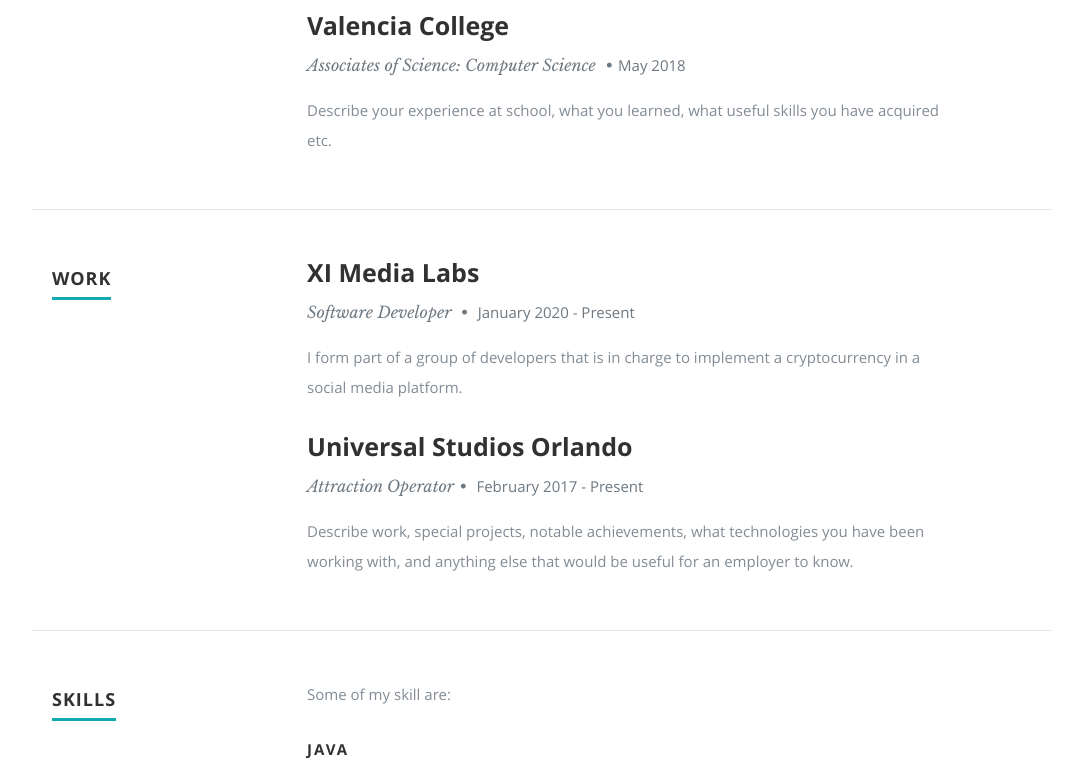
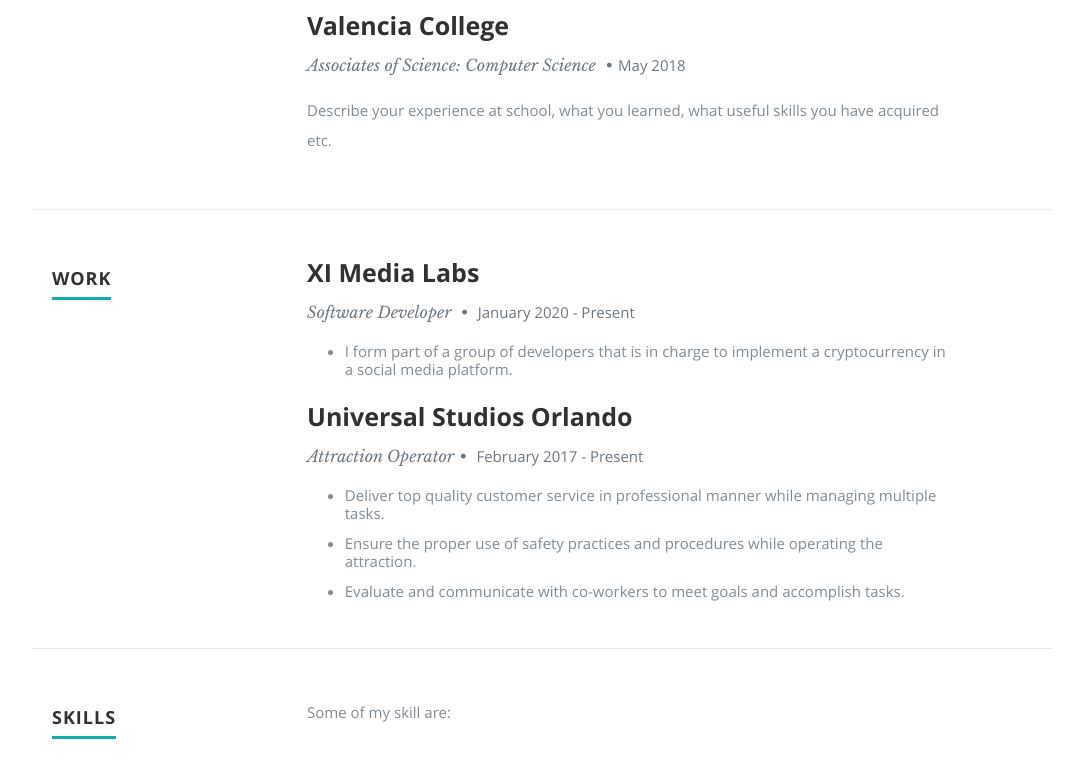
Before and after one commit to joseluis-max/JLVP.github.io, a React (Create React App) app: page / in a window 1280 px wide. Shown: the part 1599-2359 px from the top of the page, without its empty margins (98-1181 px from the left). Built offline with nearby package versions, Linux system fonts and the light colour scheme.

Commit message:
work roles added

```diff
--- a/public/css/layout.css
+++ b/public/css/layout.css
@@ -276,6 +276,12 @@
    margin-right: 5px;
    margin-left: 5px;
 }
+
+#resume .workroles{
+   list-style-type: disc;
+   padding-left: 1cm;
+}
+
 #resume .date {
    font: 15px/24px 'opensans-regular', sans-serif;
    margin-top: 6px;
--- a/public/resumeData.json
+++ b/public/resumeData.json
@@ -3,7 +3,7 @@
     "name":"Erick Pena",
     "occupation":"Sotware Engineer",
     "description":"I am a highly motivated student with a strong Computer Science background. I am very passionate about programming and I am always looking for new technologies to learn. Seek to pursue new position with room for advancement alongside growing team",
-    "image":"profilepic.jpg",
+    "image":"profilepic.jpeg",
     "bio":"Use this bio section as your way of describing yourself and saying what you do, what technologies you like to use or feel most comfortable with, describing your personality, or whatever else you feel like throwing in.",
     "contactmessage":"Here is where you should write your message to readers to have them get in contact with you.",
     "email": "erick1439@live.com",
@@ -55,13 +55,19 @@
         "company":"XI Media Labs",
         "title":"Software Developer ",
         "years":"January 2020 - Present",
-        "description":"I form part of a group of developers that is in charge to implement a cryptocurrency in a social media platform."
+        "description":"I form part of a group of developers that is in charge to implement a cryptocurrency in a social media platform.",
+        "check": ["I form part of a group of developers that is in charge to implement a cryptocurrency in a social media platform."
+        ]
       },
       {
         "company":"Universal Studios Orlando",
         "title":"Attraction Operator",
         "years":"February 2017 - Present",
-        "description":"Describe work, special projects, notable achievements, what technologies you have been working with, and anything else that would be useful for an employer to know."
+        "description":"Describe work, special projects, notable achievements, what technologies you have been working with, and anything else that would be useful for an employer to know.",
+        "check": ["Deliver top quality customer service in professional manner while managing multiple tasks.",
+          "Ensure the proper use of safety practices and procedures while operating the attraction.",
+          "Evaluate and communicate with co-workers to meet goals and accomplish tasks."
+        ]
       }
     ],
     "skills":[
--- a/src/Components/Resume.js
+++ b/src/Components/Resume.js
@@ -11,9 +11,12 @@
         <p>{education.description}</p></div>
       })
       var work = this.props.data.work.map(function(work){
+        var workroles = work.check.map(function(roles, index) {
+          return <li key={index}>{roles}</li>
+        })
         return <div key={work.company}><h3>{work.company}</h3>
             <p className="info">{work.title}<span>&bull;</span> <em className="date">{work.years}</em></p>
-            <p>{work.description}</p>
+            <ul className="workroles">{workroles}</ul>
         </div>
       })
       var skills = this.props.data.skills.map(function(skills){
```
Also changed, not shown: public/images/profilepic.jpeg (added), public/images/profilepic.jpg (deleted).
